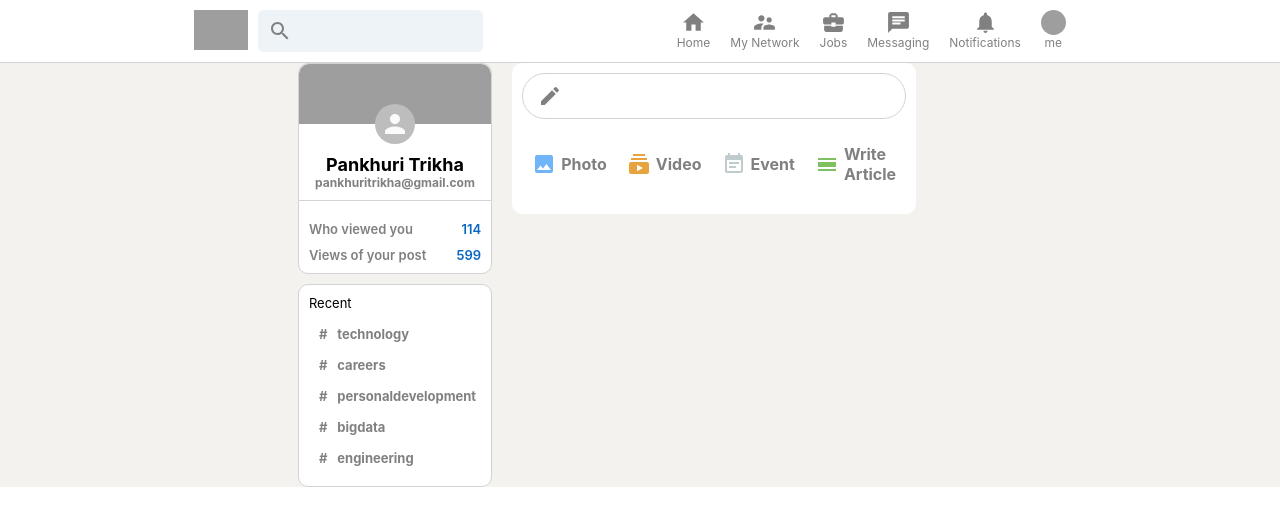
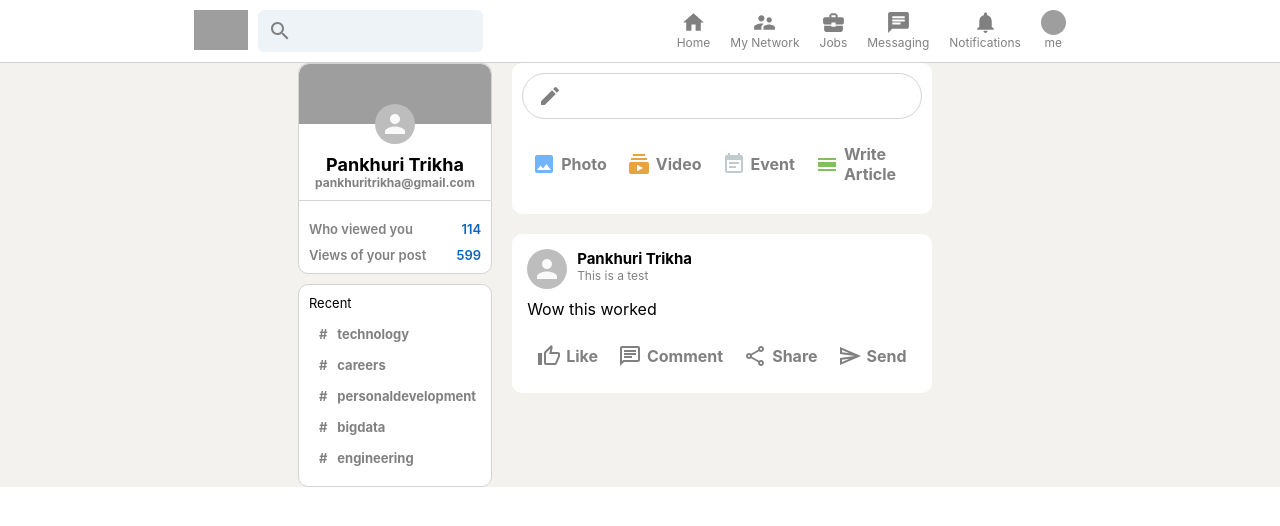
Before and after one commit to pankhuri-52/Linkedin-Clone, a React (Create React App) app in the folder linkedin-clone/: page / in a window 1280 px wide. Shown: the top 526 px of the page. Built offline with nearby package versions, Linux system fonts and the light colour scheme; grey boxes are pictures that could not be loaded.

Commit message:
Amendment to the post section

```diff
--- a/linkedin-clone/src/components/Feed.js
+++ b/linkedin-clone/src/components/Feed.js
@@ -1,4 +1,4 @@
-import React from 'react';
+import React, {useState} from 'react';
 import '../css/Feed.css';
 import InputOption from './InputOption';
 import CreateIcon from '@material-ui/icons/Create';
@@ -6,8 +6,18 @@
 import SubscriptionsIcon from '@material-ui/icons/Subscriptions';
 import EventNoteIcon from '@material-ui/icons/EventNote';
 import CalendarViewDayIcon from '@material-ui/icons/CalendarViewDay';
+import Post from './Post';
 
 function Feed() {
+
+    //React Hooks (Very powerful, used to initialize and then set to some other value)
+    //server side rendering
+    const [posts, setPosts] = useState([]);
+
+    const sendPost = event => {
+        event.preventDefault();
+    };
+
     return (
         <div className="feed">
             <div className="feed__inputContainer">
@@ -15,7 +25,7 @@
                     <CreateIcon />
                     <form>
                         <input type="text" />
-                        <button type="submit">Send</button>
+                        <button onClick={sendPost} type="submit">Send</button>
                     </form>
                 </div>
 
@@ -26,6 +36,16 @@
                     <InputOption Icon={CalendarViewDayIcon} title='Write Article' color='#7FC15E' />
                 </div>
             </div>
+
+            {/* <Posts /> */}
+
+            {posts.map((post) => (
+                <Post />
+            ))}
+
+            <Post name='Pankhuri Trikha'
+                  description='This is a test'
+                  message='Wow this worked' />
         </div>
     )
 }
--- a/linkedin-clone/src/components/InputOption.js
+++ b/linkedin-clone/src/components/InputOption.js
@@ -1,7 +1,7 @@
 import React from 'react';
 import '../css/InputOption.css';
 
-function InputOption({Icon, title, color}) {
+function InputOption( {Icon, title, color} ) {
     return (
         <div className="inputOption">
             <Icon style={{color : color}} />
--- /dev/null
+++ b/linkedin-clone/src/components/Post.js
@@ -0,0 +1,45 @@
+import React from "react";
+import "../css/Post.css";
+import {Avatar} from '@material-ui/core';
+import  ThumbUpAltOutlinedIcon  from "@material-ui/icons/ThumbUpAltOutlined";
+import ChatOutlinedIcon from "@material-ui/icons/ChatOutlined";
+import ShareOutlinedIcon from "@material-ui/icons/ShareOutlined";
+import SendOutlinedIcon from "@material-ui/icons/SendOutlined";
+import InputOption from "./InputOption";
+
+function Post({name, description, message, photoUrl}) {
+    return (
+        <div className="post">
+            <div className="post__header">
+                <Avatar />
+                <div className="post__info">
+                    <h2>{name}</h2>
+                    <p>{description}</p>
+                </div>
+            </div>
+
+            <div className="post__body">
+                <p>{message}</p>
+            </div>
+
+            <div className="post__buttons">
+                <InputOption Icon={ThumbUpAltOutlinedIcon}
+                            title="Like"
+                            color="gray" />
+
+                <InputOption Icon={ChatOutlinedIcon}
+                            title="Comment"
+                            color="gray" />
+
+                <InputOption Icon={ShareOutlinedIcon}
+                            title="Share"
+                            color="gray" />
+
+                <InputOption Icon={SendOutlinedIcon}
+                            title="Send"
+                            color="gray" />
+            </div>
+        </div>
+    );
+}
+export default Post;
--- /dev/null
+++ b/linkedin-clone/src/css/Post.css
@@ -0,0 +1,33 @@
+.post {
+    background-color: white;
+    padding: 15px;
+    margin-bottom: 10px;
+    border-radius: 10px;
+}
+
+.post__header {
+    display: flex;
+    margin-bottom: 10px;
+}
+
+.post__info {
+    margin-left: 10px;
+}
+
+.post__info > p {
+    font-size: 12px;
+    color: gray;
+}
+
+.post-body {
+    overflow-wrap: anywhere;
+}
+
+.post__info > h2 {
+    font-size: 15px;
+}
+
+.post__buttons {
+    display: flex;
+    justify-content: space-evenly;
+}
```
